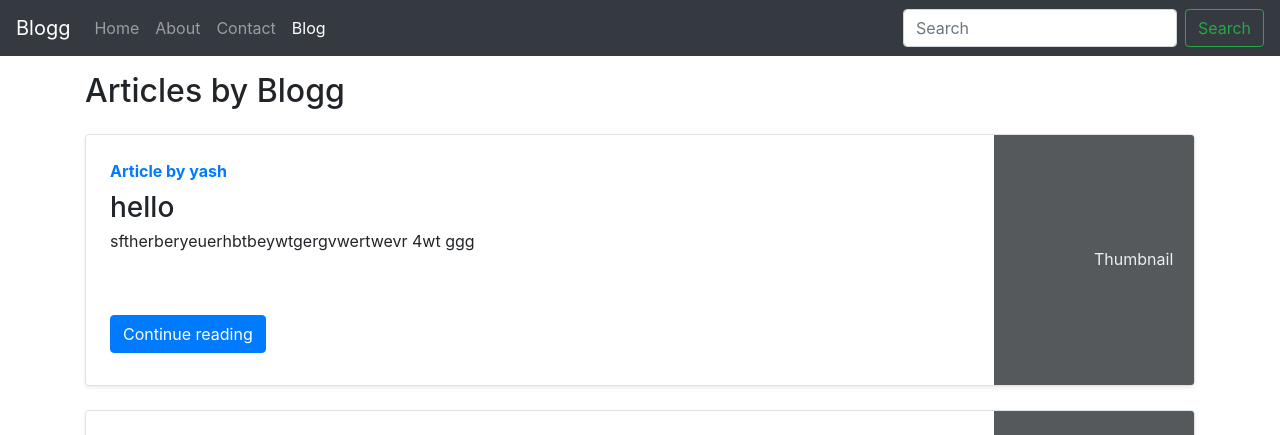
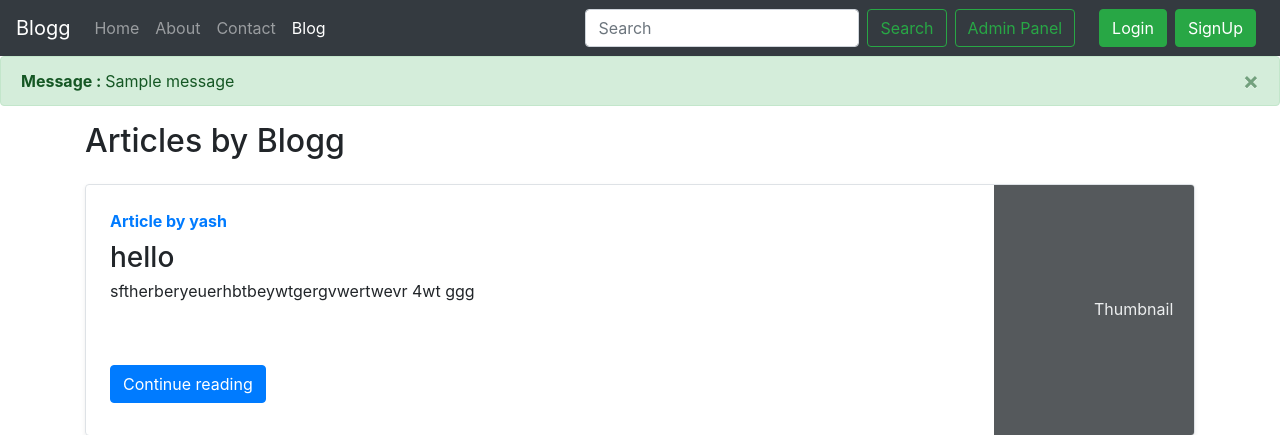
Before and after one commit to YashGarg14/Blogg, a Django app: page /Blog/ in a window 1280 px wide. Shown: the top 435 px of the page. Run offline with Django 4.2, Linux system fonts and the light colour scheme; data comes from the database, SQL or seed files in the repository; both versions use the stored data as it was after the commit; one stand-in notice (Sample message) is shown; some libraries are stand-ins or nearby versions.

Commit message:
Login and signup added

```diff
--- a/home/urls.py
+++ b/home/urls.py
@@ -6,4 +6,7 @@ urlpatterns = [
     path('', views.home, name = 'home'),
     path('about', views.about, name = 'about'),
     path('contact', views.contact, name = 'contact'),
+    path('signup', views.handleSignUp, name="handleSignUp"),
+    path('login', views.handeLogin, name="handleLogin"),
+    path('logout', views.handelLogout, name="handleLogout"),
 ]
--- a/templates/base.html
+++ b/templates/base.html
@@ -1,51 +1,191 @@
 <!doctype html>
 <html lang="en">
+
 <head>
   <!-- Required meta tags -->
   <meta charset="utf-8">
   <meta name="viewport" content="width=device-width, initial-scale=1, shrink-to-fit=no">
 
   <!-- Bootstrap CSS -->
-    <link rel="stylesheet" href="https://stackpath.bootstrapcdn.com/bootstrap/4.5.2/css/bootstrap.min.css" integrity="sha384-JcKb8q3iqJ61gNV9KGb8thSsNjpSL0n8PARn9HuZOnIxN0hoP+VmmDGMN5t9UJ0Z" crossorigin="anonymous">
+  <link rel="stylesheet" href="https://stackpath.bootstrapcdn.com/bootstrap/4.5.2/css/bootstrap.min.css"
+    integrity="sha384-JcKb8q3iqJ61gNV9KGb8thSsNjpSL0n8PARn9HuZOnIxN0hoP+VmmDGMN5t9UJ0Z" crossorigin="anonymous">
 
-    <title>{% block title %}   {% endblock title %}</title>
+  <title>{% block title %} {% endblock title %}</title>
 </head>
+
 <body>
 
   <nav class="navbar navbar-expand-lg navbar-dark bg-dark">
     <a class="navbar-brand" href="/">Blogg</a>
-        <button class="navbar-toggler" type="button" data-toggle="collapse" data-target="#navbarSupportedContent" aria-controls="navbarSupportedContent" aria-expanded="false" aria-label="Toggle navigation">
+    <button class="navbar-toggler" type="button" data-toggle="collapse" data-target="#navbarSupportedContent"
+      aria-controls="navbarSupportedContent" aria-expanded="false" aria-label="Toggle navigation">
       <span class="navbar-toggler-icon"></span>
     </button>
 
     <div class="collapse navbar-collapse" id="navbarSupportedContent">
       <ul class="navbar-nav mr-auto">
-            <li class="nav-item {% block hommeactive %}{% endblock hommeactive %}">
+        <li class="nav-item {% block homeactive %}  {% endblock homeactive %}">
           <a class="nav-link" href="/">Home <span class="sr-only">(current)</span></a>
         </li>
-            <li class="nav-item {% block aboutactive %}{% endblock aboutactive %}">
+        <li class="nav-item {% block aboutactive %}  {% endblock aboutactive %}">
           <a class="nav-link" href="/about">About</a>
         </li>
-            <li class="nav-item {% block contactactive %}{% endblock contactactive %}">
+        <li class="nav-item {% block contactactive %}  {% endblock contactactive %} ">
           <a class="nav-link" href="/contact">Contact</a>
         </li>
-            <li class="nav-item {% block blogactive %}{% endblock blogactive %}">
+        <li class="nav-item {% block blogactive %}  {% endblock blogactive %} ">
           <a class="nav-link" href="/Blog">Blog</a>
         </li>
+
       </ul>
-          <form class="form-inline my-2 my-lg-0">
-            <input class="form-control mr-sm-2" type="search" placeholder="Search" aria-label="Search">
-            <button class="btn btn-outline-success my-2 my-sm-0" type="submit">Search</button>
+      <form method="get" action="/search" class="form-inline my-2 my-lg-0 mx-3">
+        <input class="form-control mr-sm-2" type="search" placeholder="Search" aria-label="Search" name="query"
+          id="query">
+        <button class="btn btn-outline-success my-2 my-sm-0 " type="submit">Search</button>
+        <a href="/admin" role="button" target="_blank" class="btn btn-outline-success m-2 my-sm-0"> Admin Panel </a>
+      </form>
+
+      <!-- Button to  trigger SignUp modal -->
+
+      <!-- Button to  trigger Login modal -->
+      {% if user.is_authenticated %}
+<ul class="navbar-nav mr-2">
+<li class="nav-item dropdown">
+<a class="nav-link dropdown-toggle" href='#' id="navbarDropdown" role="button" data-toggle="dropdown"> Welcome {{request.user}}</a>
+<div class="dropdown-menu" aria-labelledby="navbarDropdown">
+          <a class="dropdown-item" href="/logout">Logout</a>
+
+        </div>
+      </li>
+      </ul>
+      </div>
+{% else %}
+  <!-- Button to  trigger Login modal -->
+<button type="button" class="btn btn-success mr-2" data-toggle="modal" data-target="#loginModal">
+Login
+</button>
+
+<button type="button" class="btn btn-success mr-2" data-toggle="modal" data-target="#signupModal">
+SignUp
+</button>
+{% endif %}
+
+
+    </div>
+  </nav>
+  {% for message in messages %}
+  <div class="alert alert-{{ message.tags }} alert-dismissible fade show" role="alert">
+    <strong>Message : </strong> {{ message }}
+    <button type="button" class="close" data-dismiss="alert" aria-label="Close">
+      <span aria-hidden="true">&times;</span>
+    </button>
+  </div>
+  {% endfor %}
+
+
+
+
+
+  <!-- SignUp Modal -->
+  <div class="modal fade" id="signupModal" tabindex="-1" aria-labelledby="signupModal" aria-hidden="true">
+    <div class="modal-dialog">
+      <div class="modal-content">
+        <div class="modal-header">
+          <h5 class="modal-title" id="signupModalTitle">SignUp Here</h5>
+          <button type="button" class="close" data-dismiss="modal" aria-label="Close">
+            <span aria-hidden="true">&times;</span>
+          </button>
+        </div>
+        <div class="modal-body">
+          <form action="/signup" method='post'>
+            <div class="form-group">
+              <label for="username">Username</label>
+              <input type="text" class="form-control" id="username" name="username"
+                placeholder="Choose a unique username" required>
+            </div>
+            <div class="form-group">
+              <label for="fname">First Name</label>
+              <input type="text" class="form-control" id="fname" name="fname" placeholder="Enter Your First Name"
+                required>
+            </div>
+            <div class="form-group">
+              <label for="lname">Last Name</label>
+              <input type="text" class="form-control" id="lname" name="lname" placeholder="Enter Your Last Name"
+                required>
+            </div>
+            <div class="form-group">
+              <label for="email">Email address</label>
+              <input type="email" class="form-control" id="email" name="email" placeholder="name@example.com" required>
+            </div>
+            <div class="form-group">
+              <label for="pass1">Choose a password</label>
+              <input type="password" class="form-control" id="pass1" name="pass1" placeholder="Choose Your Password"
+                required>
+            </div>
+            <div class="form-group">
+              <label for="pass2">Confirm Password</label>
+              <input type="password" class="form-control" id="pass2" name="pass2"
+                placeholder="Enter your password again" required>
+            </div>
+
+
+            {% csrf_token %}
+            <button type="submit" class="btn btn-primary">Submit</button>
           </form>
         </div>
-      </nav>
+        <div class="modal-footer">
+        </div>
+      </div>
+    </div>
+  </div>
 
-      {% block body %}  {% endblock body %}
+
+
+
+
+
+  {% block body %} {% endblock body %}
+
+  <!-- Login Modal -->
+  <div class="modal fade" id="loginModal" tabindex="-1" aria-labelledby="loginModal" aria-hidden="true">
+    <div class="modal-dialog">
+      <div class="modal-content">
+        <div class="modal-header">
+          <h5 class="modal-title" id="loginModalTitle">Login Here</h5>
+          <button type="button" class="close" data-dismiss="modal" aria-label="Close">
+            <span aria-hidden="true">&times;</span>
+          </button>
+        </div>
+        <div class="modal-body">
+          <form action="/login" method="POST"> {% csrf_token %}
+            <div class="form-group">
+              <label for="username">Username</label>
+              <input type="text" class="form-control" id="loginusername" name="loginusername"
+                placeholder="Enter your username " required>
+            </div>
+            <div class="form-group">
+              <label for="pass">Enter your password </label>
+              <input type="password" class="form-control" id="loginpassword" name="loginpassword"
+                placeholder="Enter your password " required>
+            </div>
+
+            <button type="submit" class="btn btn-primary">Submit</button>
+          </form>
+        </div>
+        <div class="modal-footer">
+        </div>
 
         <!-- Optional JavaScript -->
         <!-- jQuery first, then Popper.js, then Bootstrap JS -->
-    <script src="https://code.jquery.com/jquery-3.5.1.slim.min.js" integrity="sha384-DfXdz2htPH0lsSSs5nCTpuj/zy4C+OGpamoFVy38MVBnE+IbbVYUew+OrCXaRkfj" crossorigin="anonymous"></script>
-    <script src="https://cdn.jsdelivr.net/npm/popper.js@1.16.1/dist/umd/popper.min.js" integrity="sha384-9/reFTGAW83EW2RDu2S0VKaIzap3H66lZH81PoYlFhbGU+6BZp6G7niu735Sk7lN" crossorigin="anonymous"></script>
-    <script src="https://stackpath.bootstrapcdn.com/bootstrap/4.5.2/js/bootstrap.min.js" integrity="sha384-B4gt1jrGC7Jh4AgTPSdUtOBvfO8shuf57BaghqFfPlYxofvL8/KUEfYiJOMMV+rV" crossorigin="anonymous"></script>
+        <script src="https://code.jquery.com/jquery-3.5.1.slim.min.js"
+          integrity="sha384-DfXdz2htPH0lsSSs5nCTpuj/zy4C+OGpamoFVy38MVBnE+IbbVYUew+OrCXaRkfj"
+          crossorigin="anonymous"></script>
+        <script src="https://cdn.jsdelivr.net/npm/popper.js@1.16.1/dist/umd/popper.min.js"
+          integrity="sha384-9/reFTGAW83EW2RDu2S0VKaIzap3H66lZH81PoYlFhbGU+6BZp6G7niu735Sk7lN"
+          crossorigin="anonymous"></script>
+        <script src="https://stackpath.bootstrapcdn.com/bootstrap/4.5.2/js/bootstrap.min.js"
+          integrity="sha384-B4gt1jrGC7Jh4AgTPSdUtOBvfO8shuf57BaghqFfPlYxofvL8/KUEfYiJOMMV+rV"
+          crossorigin="anonymous"></script>
 </body>
+
 </html>
```
Also changed, not shown: home/views.py (+65 -1 lines), db.sqlite3. Lines whose indentation alone changed are shown as unchanged.
